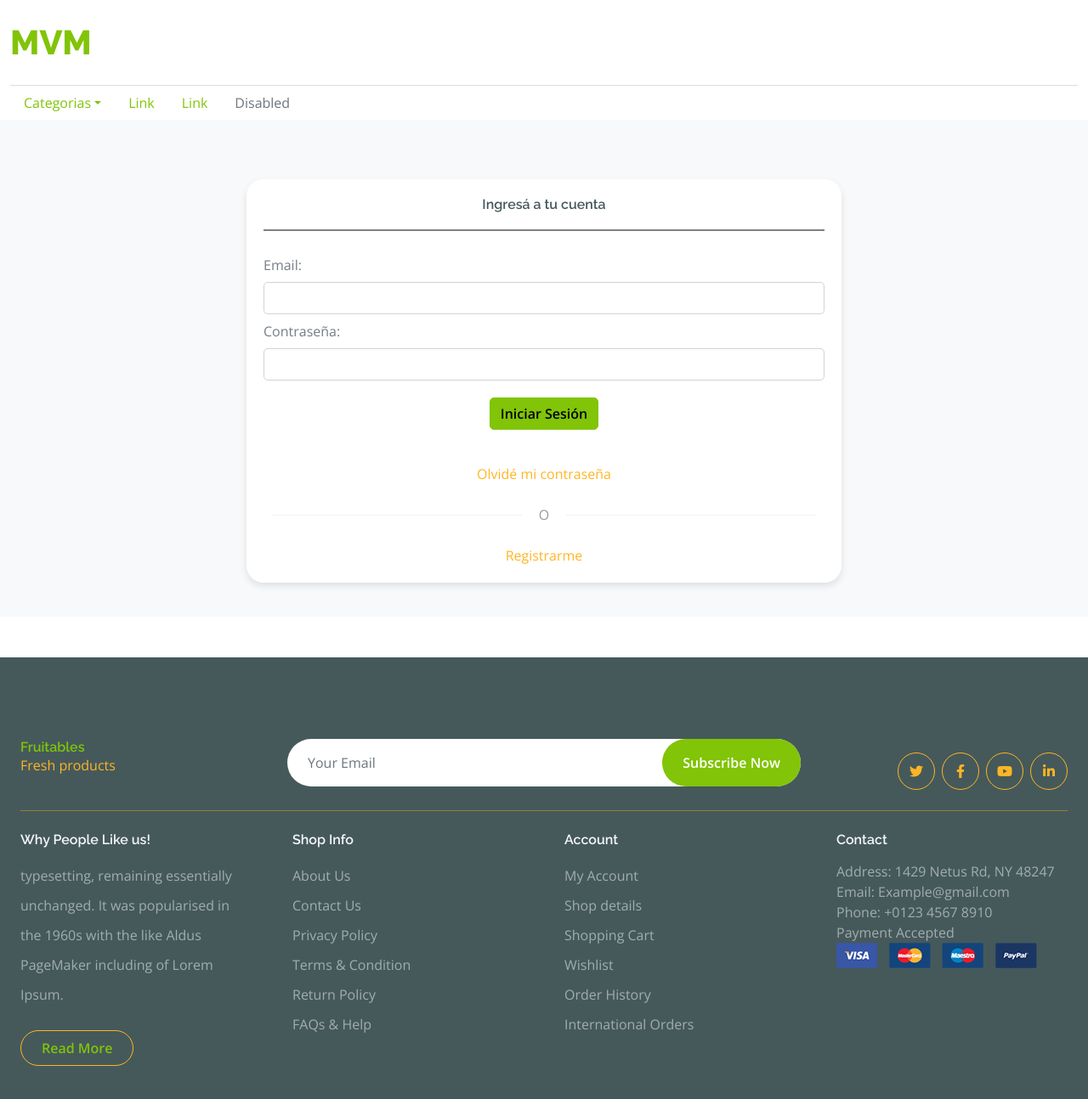
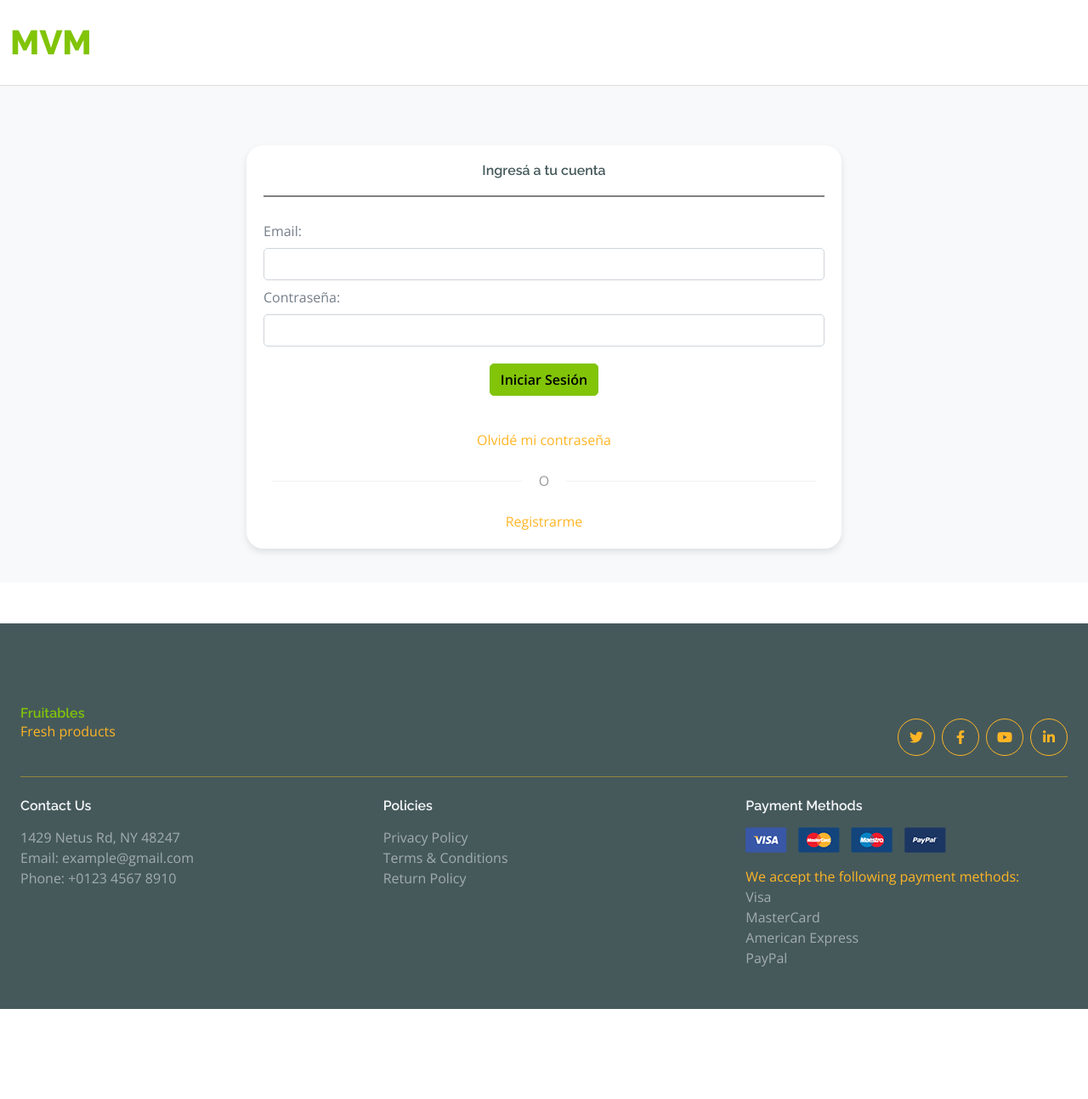
Before and after one commit to LlanesCarlos/mvm_public, an Angular app: page /login in a window 1280 px wide. Shown: the top 1294 px of the page at 85% size. After the commit the page ends 1188 px from the top, so only its background shows below. Built offline with nearby package versions, Linux system fonts and the light colour scheme.

Commit message:
ajustes varios para los componentes

```diff
--- a/src/app/components/footer/footer.component.html
+++ b/src/app/components/footer/footer.component.html
@@ -1,68 +1,53 @@
 <div class="container-fluid bg-dark text-white-50 footer pt-5 mt-5">
     <div class="container py-5">
-        <div class="pb-4 mb-4" style="border-bottom: 1px solid rgba(226, 175, 24, 0.5) ;">
+        <div class="pb-4 mb-4" style="border-bottom: 1px solid rgba(226, 175, 24, 0.5);">
             <div class="row g-4">
-                <div class="col-lg-3">
+                <div class="col-lg-6">
                     <a href="#">
                         <h1 class="text-primary mb-0">Fruitables</h1>
                         <p class="text-secondary mb-0">Fresh products</p>
                     </a>
                 </div>
                 <div class="col-lg-6">
-                    <div class="position-relative mx-auto">
-                        <input class="form-control border-0 w-100 py-3 px-4 rounded-pill" type="number" placeholder="Your Email">
-                        <button type="submit" class="btn btn-primary border-0 border-secondary py-3 px-4 position-absolute rounded-pill text-white" style="top: 0; right: 0;">Subscribe Now</button>
-                    </div>
-                </div>
-                <div class="col-lg-3">
                     <div class="d-flex justify-content-end pt-3">
-                        <a class="btn  btn-outline-secondary me-2 btn-md-square rounded-circle" href=""><i class="fab fa-twitter"></i></a>
-                        <a class="btn btn-outline-secondary me-2 btn-md-square rounded-circle" href=""><i class="fab fa-facebook-f"></i></a>
-                        <a class="btn btn-outline-secondary me-2 btn-md-square rounded-circle" href=""><i class="fab fa-youtube"></i></a>
-                        <a class="btn btn-outline-secondary btn-md-square rounded-circle" href=""><i class="fab fa-linkedin-in"></i></a>
+                        <a class="btn btn-outline-secondary me-2 btn-md-square rounded-circle" href="#"><i class="fab fa-twitter"></i></a>
+                        <a class="btn btn-outline-secondary me-2 btn-md-square rounded-circle" href="#"><i class="fab fa-facebook-f"></i></a>
+                        <a class="btn btn-outline-secondary me-2 btn-md-square rounded-circle" href="#"><i class="fab fa-youtube"></i></a>
+                        <a class="btn btn-outline-secondary btn-md-square rounded-circle" href="#"><i class="fab fa-linkedin-in"></i></a>
                     </div>
                 </div>
             </div>
         </div>
         <div class="row g-5">
-            <div class="col-lg-3 col-md-6">
+            <div class="col-lg-4">
                 <div class="footer-item">
-                    <h4 class="text-light mb-3">Why People Like us!</h4>
-                    <p class="mb-4">typesetting, remaining essentially unchanged. It was
-                        popularised in the 1960s with the like Aldus PageMaker including of Lorem Ipsum.</p>
-                    <a href="" class="btn border-secondary py-2 px-4 rounded-pill text-primary">Read More</a>
+                    <h4 class="text-light mb-3">Contact Us</h4>
+                    <p>1429 Netus Rd, NY 48247</p>
+                    <p>Email: example@gmail.com</p>
+                    <p>Phone: +0123 4567 8910</p>
                 </div>
             </div>
-            <div class="col-lg-3 col-md-6">
-                <div class="d-flex flex-column text-start footer-item">
-                    <h4 class="text-light mb-3">Shop Info</h4>
-                    <a class="btn-link" href="">About Us</a>
-                    <a class="btn-link" href="">Contact Us</a>
-                    <a class="btn-link" href="">Privacy Policy</a>
-                    <a class="btn-link" href="">Terms & Condition</a>
-                    <a class="btn-link" href="">Return Policy</a>
-                    <a class="btn-link" href="">FAQs & Help</a>
+            <div class="col-lg-4">
+                <div class="footer-item">
+                    <h4 class="text-light mb-3">Policies</h4>
+                    <ul class="list-unstyled">
+                        <li><a href="#">Privacy Policy</a></li>
+                        <li><a href="#">Terms & Conditions</a></li>
+                        <li><a href="#">Return Policy</a></li>
+                    </ul>
                 </div>
             </div>
-            <div class="col-lg-3 col-md-6">
-                <div class="d-flex flex-column text-start footer-item">
-                    <h4 class="text-light mb-3">Account</h4>
-                    <a class="btn-link" href="">My Account</a>
-                    <a class="btn-link" href="">Shop details</a>
-                    <a class="btn-link" href="">Shopping Cart</a>
-                    <a class="btn-link" href="">Wishlist</a>
-                    <a class="btn-link" href="">Order History</a>
-                    <a class="btn-link" href="">International Orders</a>
-                </div>
-            </div>
-            <div class="col-lg-3 col-md-6">
+            <div class="col-lg-4">
                 <div class="footer-item">
-                    <h4 class="text-light mb-3">Contact</h4>
-                    <p>Address: 1429 Netus Rd, NY 48247</p>
-                    <p>Email: Example@gmail.com</p>
-                    <p>Phone: +0123 4567 8910</p>
-                    <p>Payment Accepted</p>
-                    <img src="/assets/img/payment.png" class="img-fluid" alt="">
+                    <h4 class="text-light mb-3">Payment Methods</h4>
+                    <img src="/assets/img/payment.png" class="img-fluid mb-3" alt="Accepted Payment Methods">
+                    <p class="text-secondary mb-0">We accept the following payment methods:</p>
+                    <ul class="list-unstyled">
+                        <li>Visa</li>
+                        <li>MasterCard</li>
+                        <li>American Express</li>
+                        <li>PayPal</li>
+                    </ul>
                 </div>
             </div>
         </div>
--- a/src/app/components/header/header.component.css
+++ b/src/app/components/header/header.component.css
@@ -56,6 +56,39 @@
   display: block;
 }
 
-.header{
-  position:sticky;
+.header {
+  position: sticky;
+  top: 0;
+  z-index: 1000;
+  background-color: #ffffff; /* Cambiar al color de fondo deseado */
+  border-bottom: 1px solid #dddddd; /* Línea separadora opcional */
+  width: 100%;
 }
+.navbar {
+  padding: 10px 0; /* Espaciado interno del header */
+}
+
+.navbar-brand {
+  font-size: 1.5rem; /* Tamaño de la fuente del logo */
+}
+
+.navbar-nav {
+  margin-left: auto; /* Alineación a la derecha */
+}
+
+.navbar-nav .nav-link {
+  padding: 0 15px; /* Espaciado entre elementos */
+  font-size: 1rem; /* Tamaño de la fuente de los enlaces */
+  color: #333333; /* Color de texto de los enlaces */
+}
+
+@media (max-width: 991px) {
+  /* Estilos para pantallas medianas y pequeñas */
+  .navbar-collapse {
+    justify-content: flex-end;
+  }
+
+  .navbar-toggler {
+    margin-right: 15px; /* Ajusta el espacio del toggle si es necesario */
+  }
+}
--- a/src/app/components/header/header.component.html
+++ b/src/app/components/header/header.component.html
@@ -1,14 +1,24 @@
 <!-- Navbar start -->
-<div class="container-fluid fixed-top header">
+<div class="container-fluid header">
     <div class="container px-0">
       <nav class="navbar navbar-light bg-white navbar-expand-xl">
         <a href="index.html" class="navbar-brand"><h1 class="text-primary display-6">MVM</h1></a>
+        <button class="navbar-toggler" type="button" data-bs-toggle="collapse" data-bs-target="#navbarCollapse" aria-controls="navbarCollapse" aria-expanded="false" aria-label="Toggle navigation">
+          <span class="navbar-toggler-icon"></span>
+        </button>
         <div class="collapse navbar-collapse bg-white" id="navbarCollapse">
-                <div class="d-flex justify-content-end w-100">
-                    <form class="d-flex mx-3" style="max-width: 680px; flex-grow: 1; padding-left: 90px;">
+          <ul class="navbar-nav me-auto mb-2 mb-xl-0">
+            <li class="nav-item">
+              <a class="nav-link active" aria-current="page" href="#">Categorías</a>
+            </li>
+            <li class="nav-item">
+              <a class="nav-link" href="#">Tiendas</a>
+            </li>
+          </ul>
+          <form class="d-flex mx-3 flex-grow-1">
             <div class="input-group w-100">
               <input type="search" class="form-control search-bar" placeholder="Buscar productos..." aria-label="Buscar productos">
-                            <span class="input-group-text" style="height: 45px;"><i class="fas fa-search"></i></span>
+              <span class="input-group-text"><i class="fas fa-search"></i></span>
             </div>
           </form>
           <div class="d-flex align-items-center">
@@ -30,23 +40,7 @@
             </div>
           </div>
         </div>
-            </div>
       </nav>
-        <hr>
-        <nav class="nav">
-            <div class="dropdown">
-              <a class="nav-link active dropdown-toggle" aria-current="page" href="#" id="dropdownMenuLink" data-bs-toggle="dropdown" aria-expanded="false">Categorias</a>
-              <ul class="dropdown-menu" aria-labelledby="dropdownMenuLink">
-                <li><a class="dropdown-item" href="#">Categoría 1</a></li>
-                <li><a class="dropdown-item" href="#">Categoría 2</a></li>
-                <li><a class="dropdown-item" href="#">Categoría 3</a></li>
-              </ul>
-            </div>
-            <a class="nav-link" href="#">Link</a>
-            <a class="nav-link" href="#">Link</a>
-            <a class="nav-link disabled" aria-disabled="true">Disabled</a>
-        </nav>
-
     </div>
   </div>
   <!-- Navbar End -->
--- a/src/app/pages/login/login.component.ts
+++ b/src/app/pages/login/login.component.ts
@@ -11,6 +11,8 @@ export class LoginComponent {
 
   email: any;
   pass:any;
+  user = "admin";
+  password = "admin";
 
   constructor(private router: Router,
     private alertService: AlertService
@@ -19,8 +21,8 @@ export class LoginComponent {
 
   login() {
     console.log(this.email, this.pass)
-    if (this.email === 'alebenitez@gmail.com' && this.pass === '1234') {
-      this.router.navigate(['/home']); // Reemplaza '/ruta-especifica' con la ruta a la que deseas redirigir
+    if (this.email === this.user && this.pass === this.password) {
+      this.router.navigate(['/home']);
     } else {
       this.alertService.error('Correo electrónico o contraseña incorrectos');
     }
```
Lines whose indentation alone changed are shown as unchanged.
